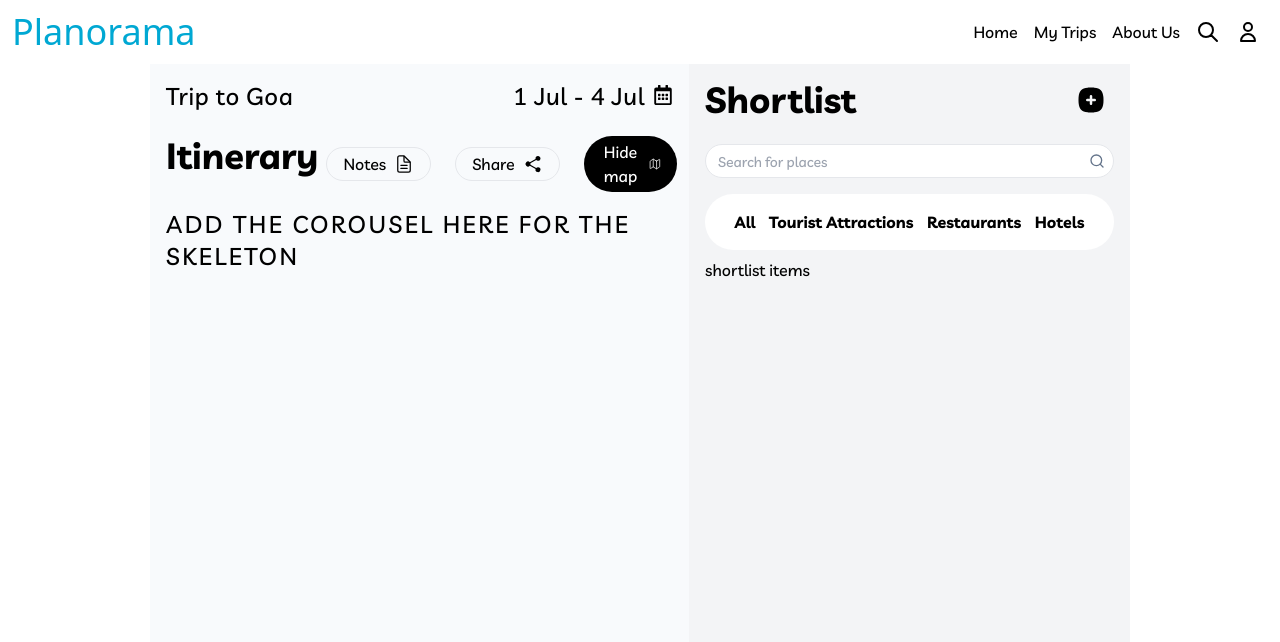
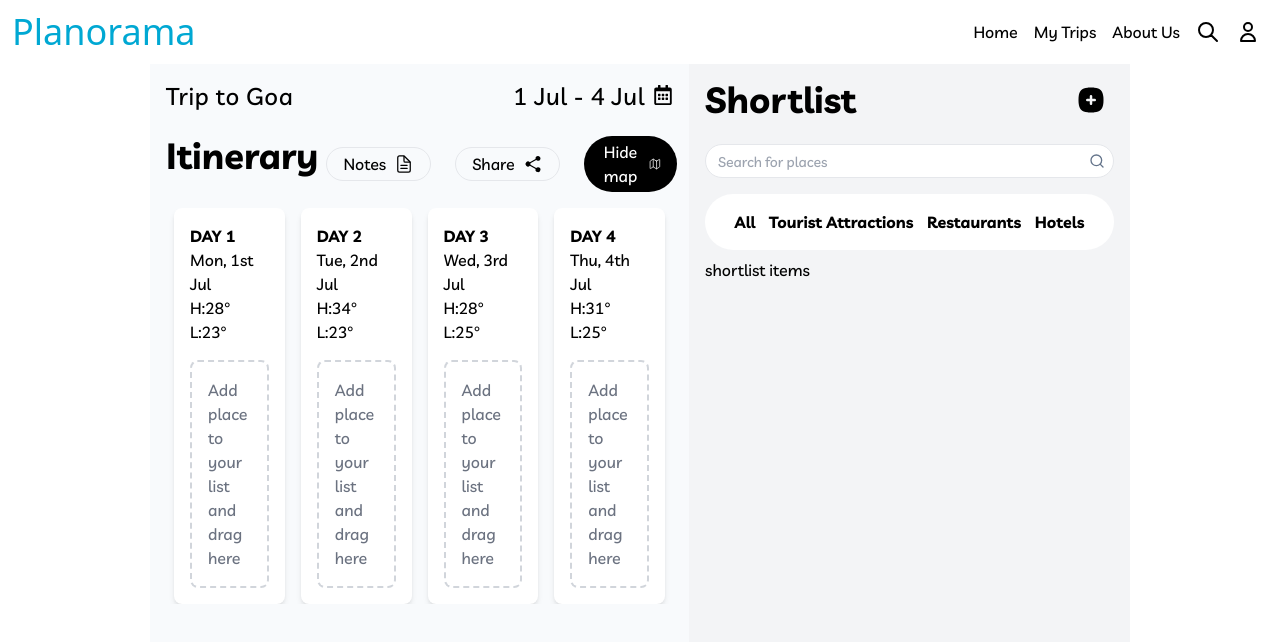
Before and after one commit to Mansherius/travel-planner-zool, a Next.js app in the folder travel-planner/: page /itenerary in a window 1280 px wide. Shown: the top 642 px of the page. Built offline with nearby package versions, Linux system fonts and the light colour scheme; a web font is replaced by a local one.

Commit message:
Fixed Carousel for 3rd Page

```diff
--- a/travel-planner/src/app/itenerary/page.tsx
+++ b/travel-planner/src/app/itenerary/page.tsx
@@ -1,25 +1,30 @@
 "use client";
+// Itinerary.tsx
 import React, { useState } from "react";
 import { TbSquareRoundedPlusFilled } from "react-icons/tb";
 import { FiSearch } from "react-icons/fi";
 import "react-datepicker/dist/react-datepicker.css";
 import Writedate from "@/components/shared/WrittenDate";
 import ButtonBar from "@/components/itinerary/ButtonBar";
+import Carousel from '@/components/itinerary/Carousel';
+import { generateDays } from '@/components/itinerary/dateUtils';
+import { DateRange } from '@/components/itinerary/types';
 
-const Itinerary = () => {
+const Itinerary: React.FC = () => {
+  const [dateRange, setDateRange] = useState<DateRange>({ start: "2023-07-01", end: "2023-07-25" });
+  const days = generateDays(dateRange);
+
   return (
     <div className="w-100% min-h-screen md:mx-[50px] lg:mx-[150px] flex justify-center bg-blue-50">
       <section className="mx-auto w-[55%] bg-slate-50 p-4">
         <div className="flex justify-between pb-2 text-2xl tracking-wide ">
           <p>Trip to Goa</p>
-                    <Writedate />
+          <Writedate onChange={setDateRange} />
         </div>
         <div className="py-4">
           <ButtonBar/>
         </div>
-                <div>
-                    <p className="flex justify-center items-center uppercase tracking-widest text-2xl">add the corousel here for the skeleton</p>
-                </div>
+        <Carousel days={days} />
             </section>
 
 			<section className="mx-auto w-[45%] bg-gray-100 flex flex-col p-4">
--- /dev/null
+++ b/travel-planner/src/components/itinerary/Carousel.tsx
@@ -0,0 +1,54 @@
+// Carousel.tsx
+import React, { useState, useEffect } from 'react';
+import DayCard from './DayCard';
+import { DayInfo } from './types';
+
+interface CarouselProps {
+  days: DayInfo[];
+}
+
+const Carousel: React.FC<CarouselProps> = ({ days }) => {
+  const [currentIndex, setCurrentIndex] = useState(0);
+
+  useEffect(() => {
+    setCurrentIndex(0);
+  }, [days]);
+
+  const visibleDays = days.slice(currentIndex, currentIndex + 4);
+
+  const handleNext = () => {
+    if (currentIndex + 4 < days.length) {
+      setCurrentIndex(currentIndex + 1);
+    }
+  };
+
+  const handlePrev = () => {
+    if (currentIndex > 0) {
+      setCurrentIndex(currentIndex - 1);
+    }
+  };
+
+  return (
+    <div className="relative overflow-hidden">
+      <div className="flex">
+        {visibleDays.map((day, index) => (
+          <div key={index} className="w-1/4 flex-shrink-0 px-2">
+            <DayCard {...day} />
+          </div>
+        ))}
+      </div>
+      {currentIndex > 0 && (
+        <button onClick={handlePrev} className="absolute left-0 top-1/2 transform -translate-y-1/2 bg-white p-2 rounded-full shadow-md">
+          &lt;
+        </button>
+      )}
+      {currentIndex + 4 < days.length && (
+        <button onClick={handleNext} className="absolute right-0 top-1/2 transform -translate-y-1/2 bg-white p-2 rounded-full shadow-md">
+          &gt;
+        </button>
+      )}
+    </div>
+  );
+};
+
+export default Carousel;
--- /dev/null
+++ b/travel-planner/src/components/itinerary/DayCard.tsx
@@ -0,0 +1,18 @@
+//DayCard.tsx
+import React from 'react';
+import { DayInfo } from './types';
+
+const DayCard: React.FC<DayInfo> = ({ day, date, weather }) => {
+  return (
+    <div className="bg-white p-4 rounded-lg shadow-md">
+      <h3 className="font-bold">{day}</h3>
+      <p>{date}</p>
+      <p>{weather}</p>
+      <div className="mt-4 p-4 border-2 border-dashed border-gray-300 rounded-lg flex items-center justify-center">
+        <p className="text-gray-500">Add place to your list and drag here</p>
+      </div>
+    </div>
+  );
+};
+
+export default DayCard;
--- /dev/null
+++ b/travel-planner/src/components/itinerary/dateUtils.ts
@@ -0,0 +1,14 @@
+// dateUtils.ts
+import { format, eachDayOfInterval, parseISO } from 'date-fns';
+import { DayInfo, DateRange } from './types';
+
+export const generateDays = (dateRange: DateRange): DayInfo[] => {
+  const start = parseISO(dateRange.start);
+  const end = parseISO(dateRange.end);
+
+  return eachDayOfInterval({ start, end }).map((date, index) => ({
+    day: `DAY ${index + 1}`,
+    date: format(date, 'EEE, do MMM'),
+    weather: `H:${Math.floor(Math.random() * 10) + 25}° L:${Math.floor(Math.random() * 10) + 20}°`
+  }));
+};
--- /dev/null
+++ b/travel-planner/src/components/itinerary/types.ts
@@ -0,0 +1,11 @@
+// types.ts
+export interface DayInfo {
+    day: string;
+    date: string;
+    weather: string;
+  }
+
+  export interface DateRange {
+    start: string;
+    end: string;
+  }
--- a/travel-planner/src/components/shared/Navbar.tsx
+++ b/travel-planner/src/components/shared/Navbar.tsx
@@ -11,10 +11,10 @@ export const Navbar = () => {
     let menuClasses = [];
     if (isOpen) {
       menuClasses = [
-        "flex",
+        "flex","z-50",
         "absolute",
         "top-[60px]",
-        "bg-black",
+        "bg-white",
         "w-full",
         "p-4",
         "left-0",
@@ -38,7 +38,7 @@ export const Navbar = () => {
           <Link
             href="/home"
             className={`mx-2 hover:text-blue-500 font-livvic ${
-              pathname === "/" ? "text-orange-500 font-extrabold" : ""
+              pathname === "/home" ? "text-orange-500 font-extrabold" : ""
             }`}
           >
             Home
--- a/travel-planner/src/components/shared/WrittenDate.tsx
+++ b/travel-planner/src/components/shared/WrittenDate.tsx
@@ -1,26 +1,46 @@
 "use client";
-import React, { useState } from "react";
+
+import React, { useState, useEffect } from "react";
 import { FaRegCalendarAlt } from "react-icons/fa";
 import DatePicker from "react-datepicker";
 import "react-datepicker/dist/react-datepicker.css";
 import { format } from "date-fns";
 
-const Writedate = () => {
-  const [dateRange, setDateRange] = useState<[Date | undefined, Date | undefined]>([new Date(2024, 6, 1), new Date(2024, 6, 4)]);
+interface WritedateProps {
+  onChange: (dateRange: { start: string; end: string }) => void;
+}
+
+const Writedate: React.FC<WritedateProps> = ({ onChange }) => {
+  const [dateRange, setDateRange] = useState<[Date | null, Date | null]>([
+    new Date(2024, 6, 1),
+    new Date(2024, 6, 4),
+  ]);
   const [startDate, endDate] = dateRange;
+
+  useEffect(() => {
+    if (startDate && endDate) {
+      onChange({
+        start: format(startDate, "yyyy-MM-dd"),
+        end: format(endDate, "yyyy-MM-dd"),
+      });
+    }
+  }, [startDate, endDate, onChange]);
+
+  const validStartDate = startDate || undefined;
+  const validEndDate = endDate || undefined;
 
   return (
     <div className="flex items-center">
       <p>
-              {startDate ? format(startDate, "d MMM") : ""} - {endDate ? format(endDate, "d MMM") : ""}
+        {startDate ? format(startDate, "d MMM") : ""} -{" "}
+        {endDate ? format(endDate, "d MMM") : ""}
       </p>
       <DatePicker
         selectsRange={true}
-              startDate={startDate}
-              endDate={endDate}
+        startDate={validStartDate}
+        endDate={validEndDate}
         onChange={(update: [Date | null, Date | null]) => {
-                const [startDate, endDate] = update;
-                setDateRange([startDate || undefined, endDate || undefined]);
+          setDateRange(update);
         }}
         customInput={<CustomInput />}
       />
```
Also changed, not shown: 1 other file (tests, documents, lock files or other folders). Lines whose indentation alone changed are shown as unchanged.
